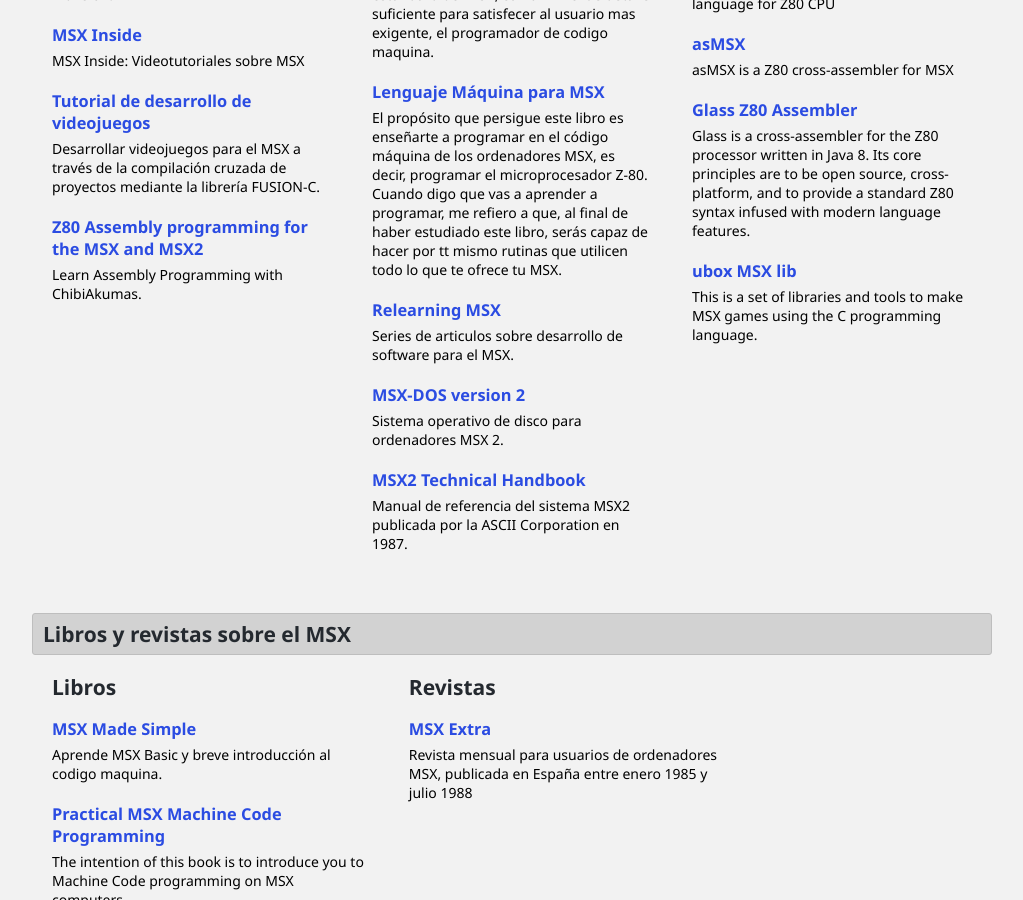
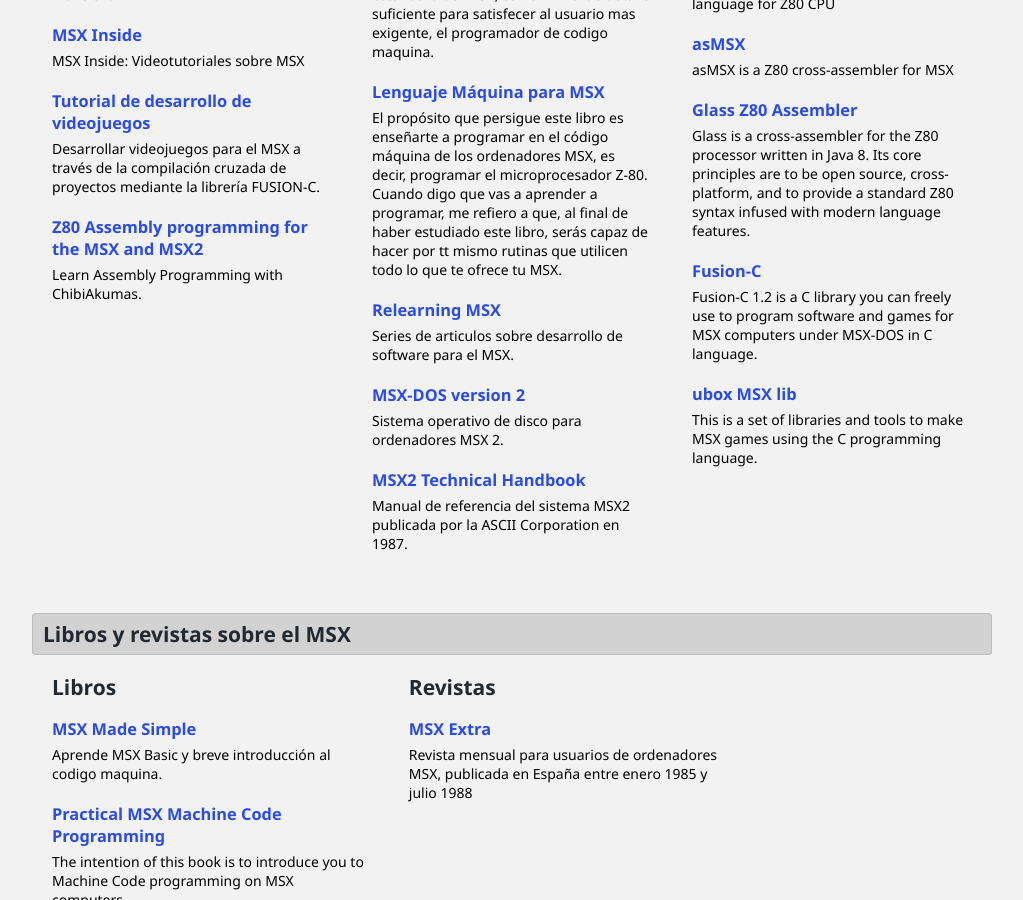
Before and after one commit to msxbits/msxbits.github.io, a Jekyll site: the page built from index.md, in a window 1280 px wide and 900 px high, scrolled down 648 px. Shown: the whole window, without its empty margins (128-1151 px from the left). Built offline with Jekyll 4.4.1, drawn with Linux system fonts in a browser that asks for light colours.

Commit message:
Added additional links

```diff
--- a/index.md
+++ b/index.md
@@ -155,6 +155,14 @@
                 <article>
                   <h3>Glass Z80 Assembler</h3>
                   <p>Glass is a cross-assembler for the Z80 processor written in Java 8. Its core principles are to be open source, cross-platform, and to provide a standard Z80 syntax infused with modern language features.</p>
+                </article>
+              </a>
+            </li>
+            <li>
+              <a class="article" href="https://github.com/ericb59/Fusion-C-v1.2">
+                <article>
+                  <h3>Fusion-C</h3>
+                  <p>Fusion-C 1.2  is a C library you can freely use to program software and games for MSX computers under MSX-DOS in C language.</p>
                 </article>
               </a>
             </li>
```
